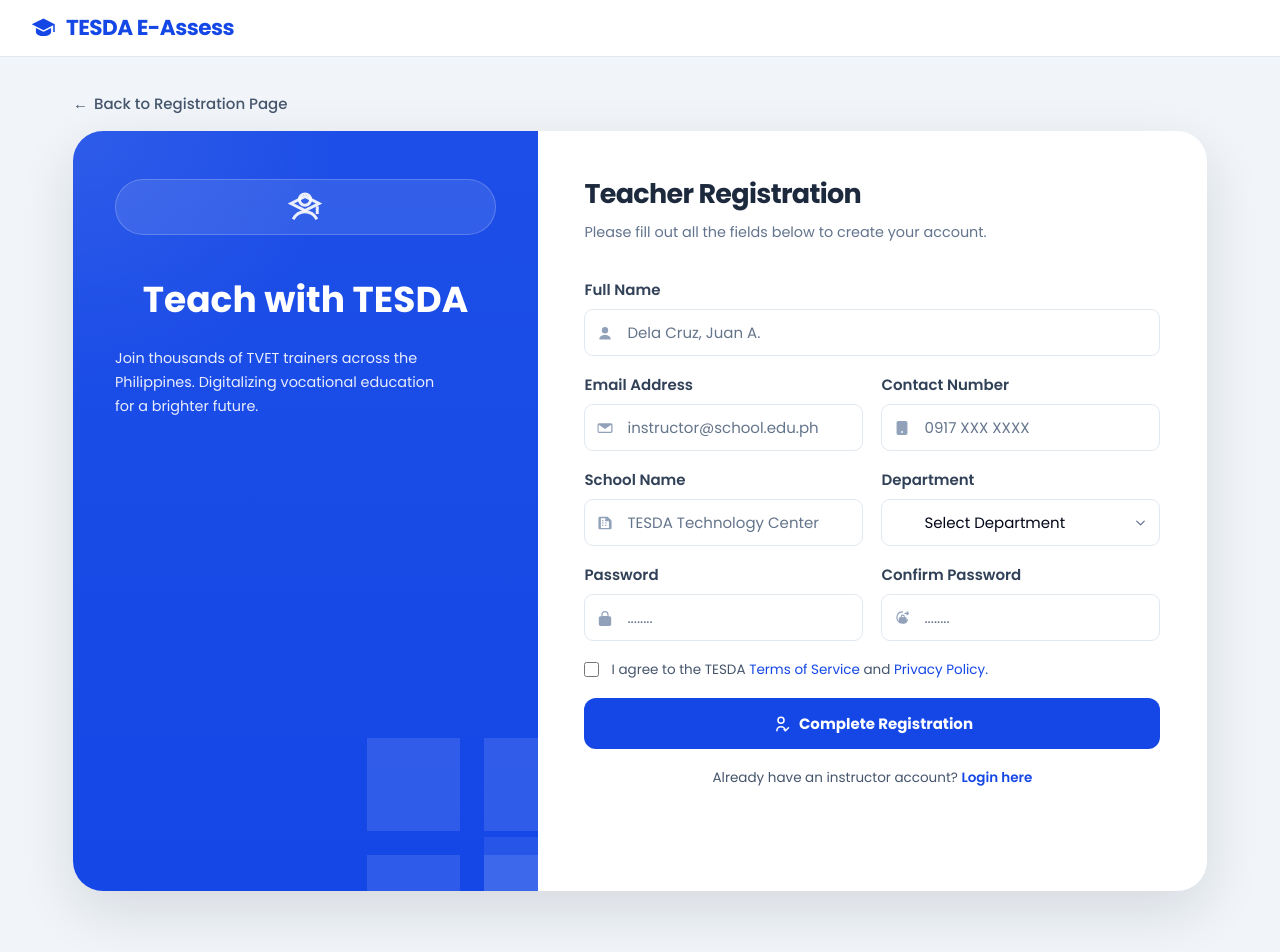
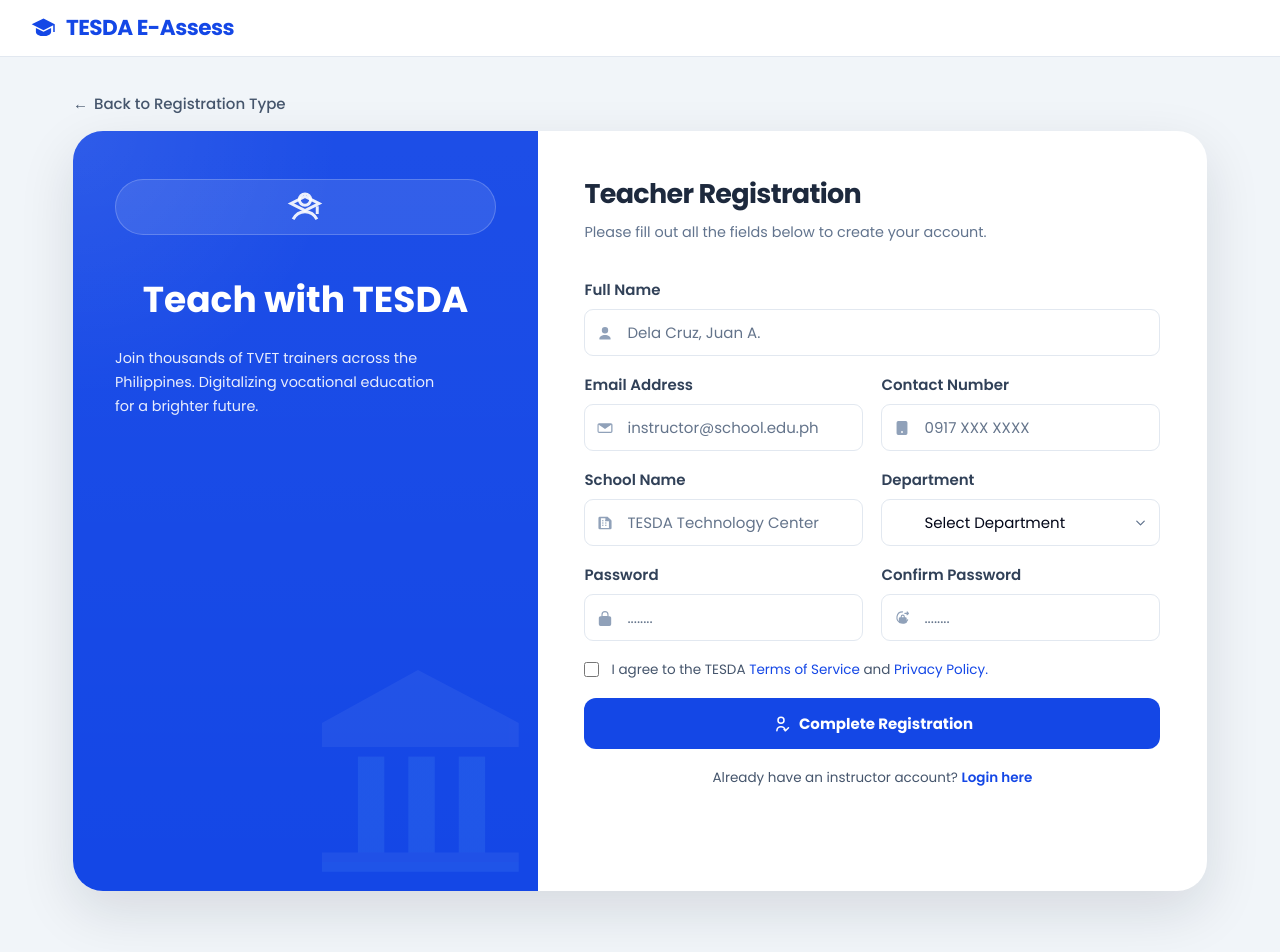
Before and after one commit to tapaycyrickkyle/tesda-e-assess, a React (Vite) app: page /teacher-registration in a window 1280 px wide. Shown: the top 952 px of the page. Built offline with nearby package versions, Linux system fonts and the light colour scheme.

Commit message:
finalizing phase ?

```diff
--- a/src/pages/teacherDashboard/TeacherDashboardPage.jsx
+++ b/src/pages/teacherDashboard/TeacherDashboardPage.jsx
@@ -172,7 +172,7 @@
             className="inline-flex items-center gap-2 text-[15px] font-medium text-slate-600 transition hover:text-blue-700"
           >
             <span aria-hidden="true">&larr;</span>
-            Back to Registration Page
+            Back to Registration Type
           </Link>
         </div>
 
--- a/src/pages/teacherDashboard/teacherDashboard.css
+++ b/src/pages/teacherDashboard/teacherDashboard.css
@@ -8,28 +8,67 @@
   pointer-events: none;
 }
 
+.teacher-portal-pattern {
+  background: rgba(255, 255, 255, 0.08);
+  clip-path: polygon(
+    10% 92%,
+    10% 84%,
+    25% 84%,
+    25% 44%,
+    36% 44%,
+    36% 84%,
+    46% 84%,
+    46% 44%,
+    57% 44%,
+    57% 84%,
+    67% 84%,
+    67% 44%,
+    78% 44%,
+    78% 84%,
+    92% 84%,
+    92% 92%,
+    10% 92%,
+    10% 30%,
+    50% 8%,
+    92% 30%,
+    92% 40%,
+    10% 40%
+  );
+  opacity: 0.7;
+}
+
 .teacher-portal-pattern::before,
 .teacher-portal-pattern::after {
   content: "";
   position: absolute;
-  width: 7.75rem;
-  height: 7.75rem;
-  background: rgba(255, 255, 255, 0.11);
 }
 
 .teacher-portal-pattern::before {
-  right: 6.5rem;
-  bottom: 5rem;
-  box-shadow:
-    9.75rem 0 0 rgba(255, 255, 255, 0.11),
-    0 9.75rem 0 rgba(255, 255, 255, 0.11),
-    9.75rem 9.75rem 0 rgba(255, 255, 255, 0.11);
+  inset: 0;
+  background:
+    linear-gradient(
+      90deg,
+      transparent 25%,
+      rgba(37, 99, 235, 0.36) 25% 36%,
+      transparent 36% 46%,
+      rgba(37, 99, 235, 0.36) 46% 57%,
+      transparent 57% 67%,
+      rgba(37, 99, 235, 0.36) 67% 78%,
+      transparent 78%
+    ),
+    linear-gradient(
+      180deg,
+      transparent 0 44%,
+      rgba(37, 99, 235, 0.3) 44% 84%,
+      transparent 84%
+    );
+  clip-path: polygon(22% 44%, 81% 44%, 81% 84%, 22% 84%);
 }
 
 .teacher-portal-pattern::after {
-  right: -3.25rem;
-  bottom: -3.25rem;
-  background: rgba(255, 255, 255, 0.08);
+  inset: 0;
+  background: rgba(37, 99, 235, 0.34);
+  clip-path: polygon(10% 88%, 92% 88%, 92% 97%, 10% 97%);
 }
 
 .teacher-field::placeholder {
```
